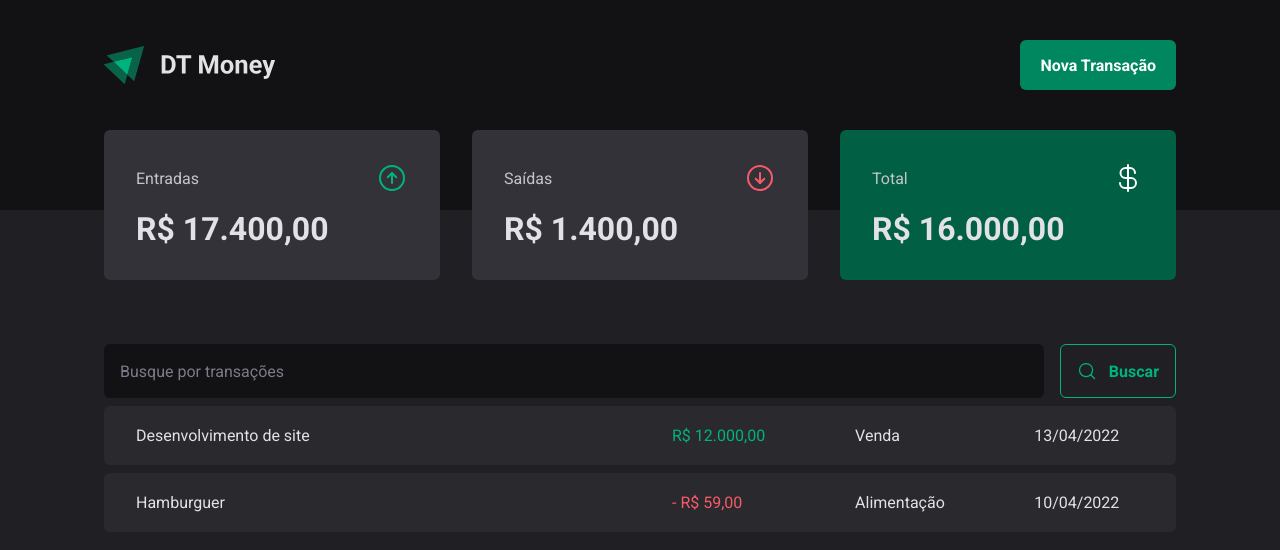
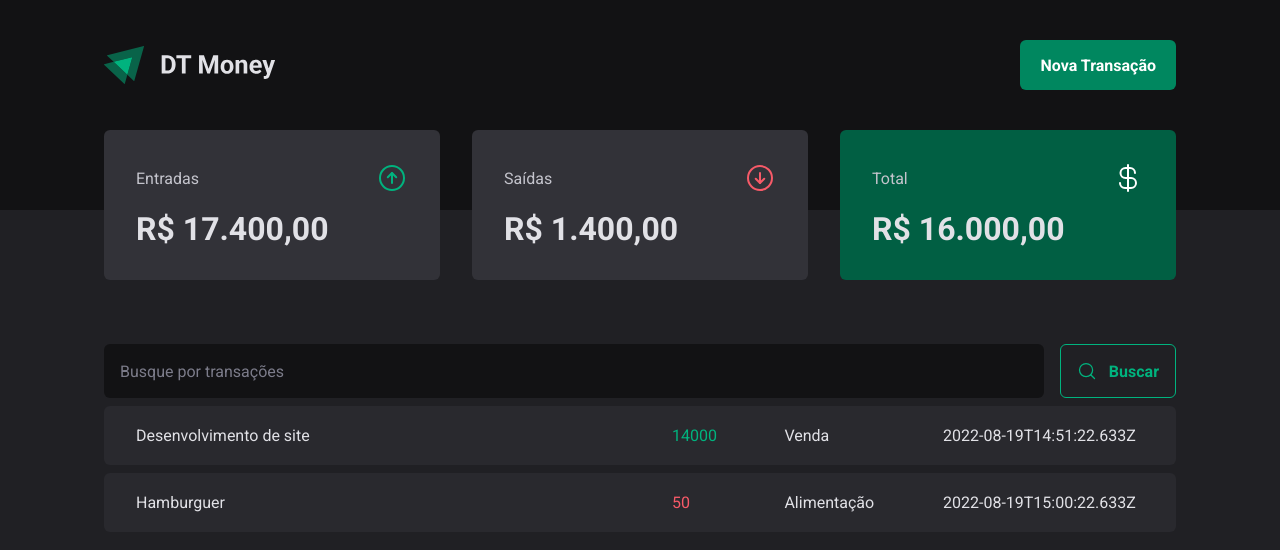
Before and after one commit to eduardojrsilva/dtmoney-v2, a React (Vite) app: page / in a window 1280 px wide. Shown: the top 550 px of the page. Built offline with nearby package versions, Linux system fonts and the light colour scheme; data requests are answered from the project's data file.

Commit message:
fetching transactions

```diff
--- a/src/pages/Transactions/index.tsx
+++ b/src/pages/Transactions/index.tsx
@@ -1,10 +1,33 @@
+import { useEffect, useState } from "react";
 import Header from "../../components/Header";
 import Summary from "../../components/Summary";
 import SearchForm from "./components/SearchForm";
 
 import { PriceHighlight, TransactionsContainer, TransactionsTable } from "./styles";
 
+interface Transaction {
+  id: number;
+  description: string;
+  type: 'income' | 'outcome';
+  price: number;
+  category: string;
+  createdAt: string;
+}
+
 const Transactions: React.FC = () => {
+  const [transactions, setTransactions] = useState<Transaction[]>([]);
+
+  const loadTransactions = async () => {
+    const response = await fetch('http://localhost:3000/transactions');
+    const data = await response.json();
+
+    setTransactions(data);
+  }
+
+  useEffect(() => {
+    loadTransactions();
+  }, []);
+
   return (
     <div>
       <Header />
@@ -15,27 +38,18 @@
 
         <TransactionsTable>
           <tbody>
-            <tr>
-              <td width="50%">Desenvolvimento de site</td>
-              <td>
-                <PriceHighlight $variant="income">
-                  R$ 12.000,00
-                </PriceHighlight>
-              </td>
-              <td>Venda</td>
-              <td>13/04/2022</td>
-            </tr>
-
-            <tr>
-              <td width="50%">Hamburguer</td>
-              <td>
-                <PriceHighlight $variant="outcome">
-                  - R$ 59,00
-                </PriceHighlight>
-              </td>
-              <td>Alimentação</td>
-              <td>10/04/2022</td>
-            </tr>
+            {transactions.map(transaction => (
+              <tr key={transaction.id}>
+                <td width="50%">{transaction.description}</td>
+                <td>
+                  <PriceHighlight $variant={transaction.type}>
+                    {transaction.price}
+                  </PriceHighlight>
+                </td>
+                <td>{transaction.category}</td>
+                <td>{transaction.createdAt}</td>
+              </tr>
+            ))}
           </tbody>
         </TransactionsTable>
       </TransactionsContainer>
```
